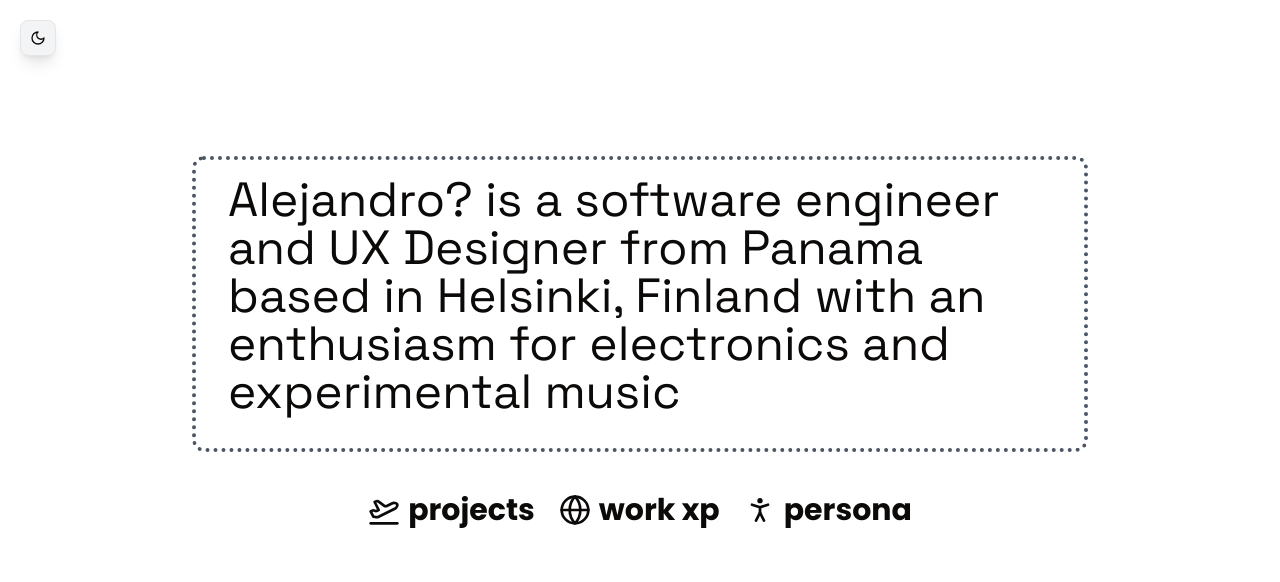
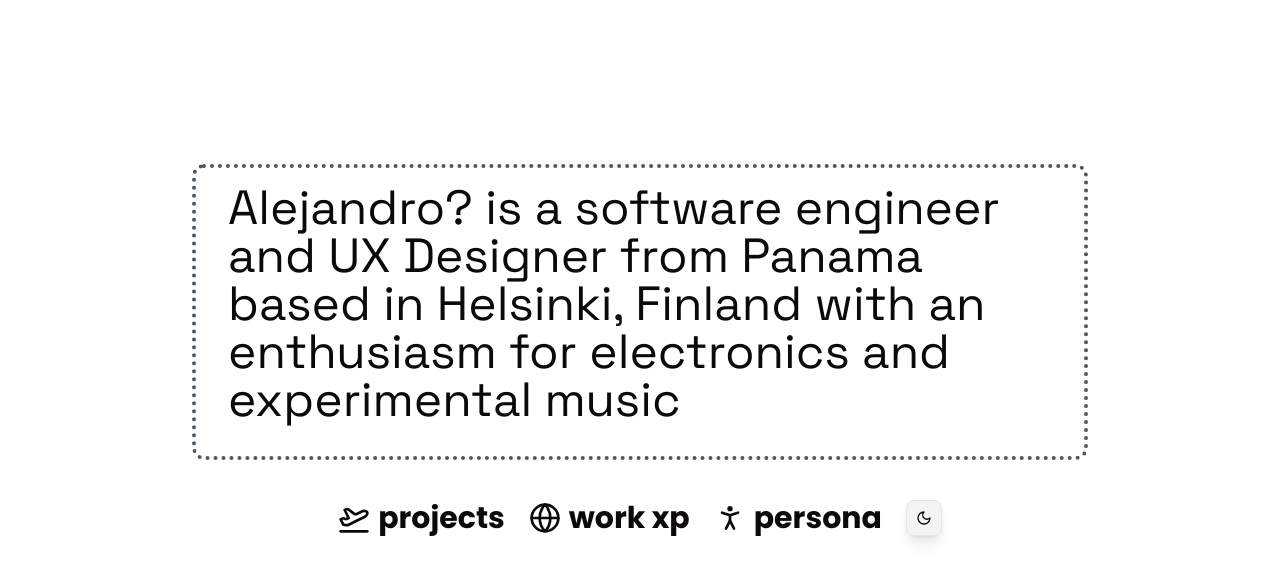
Before and after one commit to Alejo-end/portfolio, a Next.js app: page / in a window 1280 px wide. Shown: the top 582 px of the page. Built offline with nearby package versions, Linux system fonts and the light colour scheme.

Commit message:
Refactor layout and footer components; remove unused RingMenu component. Update background color for dropdowns in ExperienceList and ProjectList components.

```diff
--- a/src/app/layout.tsx
+++ b/src/app/layout.tsx
@@ -1,7 +1,6 @@
 "use client";
 import localFont from "next/font/local";
 import "./globals.css";
-import { DarkModeToggle } from "@/components/DarkModeToggle";
 import { Providers } from "./Providers";
 import { Footer } from "@/components/Footer";
 import { usePathname } from "next/navigation";
@@ -66,8 +65,7 @@ export default function RootLayout({
         className={`${hostGrotesk.variable} ${spaceGrotesk.variable} ${geistMono.variable} ${geistSans.variable} ${poppinsBold.variable} ${poppinsRegular.variable} ${poppinsMedium} ${poppinsLight.variable} antialiased`}
       >
         <Providers>
-        <div className="flex flex-row md:gap-2 py-5 pl-5">
-        <DarkModeToggle /> {/* Dark Mode Toggle */}
+        <div className="flex flex-row md:gap-2 pb-5 pt-10 md:pt-16 pl-5">
           {usePathname() === "/" ? null : <Footer />}
         </div>
         {children}
--- a/src/components/ExperienceList.tsx
+++ b/src/components/ExperienceList.tsx
@@ -30,7 +30,7 @@ export function ExperienceList({ experiences, selectedExperience, onSelectExperi
                     {isOpen ? <ChevronUp className="ml-2 h-4 w-4" /> : <ChevronDown className="ml-2 h-4 w-4" />}
                 </Button>
                 {isOpen && (
-                    <div className="mt-2 mr-4 border rounded-md shadow-sm absolute bg-zinc-900">
+                    <div className="mt-2 mr-4 border rounded-md shadow-sm absolute bg-secondary">
                         {experiences.map((experience, index) => (
                             <Button
                                 key={index}
--- a/src/components/Footer.tsx
+++ b/src/components/Footer.tsx
@@ -3,41 +3,79 @@ import React from "react";
 import { Globe, Home, PersonStandingIcon, PlaneTakeoff } from 'lucide-react';
 import Link from "next/link";
 import { usePathname } from "next/navigation";
+import { DarkModeToggle } from "./DarkModeToggle";
 
 export function Footer() {
+  const pathname = usePathname();
+  const isHomePage = pathname === "/";
+
+  if (isHomePage) {
+    // Original full-width layout for home page
+    return (
+      <div className="flex gap-2 justify-center md:gap-6 flex-wrap font-[family-name:var(--font-poppins-bold)]">
+        <Link
+          className="flex items-center gap-1 md:gap-2 hover:underline hover:underline-offset-4 text-lg sm:text-xl md:text-2xl lg:text-3xl transition-all duration-200 group"
+          href="/projects"
+        >
+          <PlaneTakeoff className="w-5 h-5 sm:w-6 sm:h-6 md:w-8 md:h-8 transition-all duration-300 group-hover:scale-110 group-hover:rotate-12 group-hover:text-blue-500" />
+          <span className="hidden sm:inline">projects</span>
+        </Link>
+        <Link
+          className="flex items-center gap-1 md:gap-2 hover:underline hover:underline-offset-4 text-lg sm:text-xl md:text-2xl lg:text-3xl transition-all duration-200 group"
+          href="/experience"
+        >
+          <Globe className="w-5 h-5 sm:w-6 sm:h-6 md:w-8 md:h-8 transition-all duration-300 group-hover:scale-110 group-hover:rotate-[360deg] group-hover:text-green-500" />
+          <span className="hidden sm:inline">work xp</span>
+        </Link>
+        <Link
+          className="flex items-center gap-1 md:gap-2 hover:underline hover:underline-offset-4 text-lg sm:text-xl md:text-2xl lg:text-3xl transition-all duration-200 group"
+          href="https://bento.me/alejoend"
+          target="_blank"
+          rel="noopener noreferrer"
+        >
+          <PersonStandingIcon className="w-5 h-5 sm:w-6 sm:h-6 md:w-8 md:h-8 transition-all duration-300 group-hover:scale-110 group-hover:-rotate-12 group-hover:text-purple-500" />
+          <span className="hidden sm:inline">persona</span>
+        </Link>
+        <DarkModeToggle />
+      </div>
+    );
+  }
+
+  // Fixed positioning for other pages - right side on mobile, left side on desktop
   return (
-    <div className={`flex gap-2 ${usePathname() === "/" ? "justify-center" : "justify-end mr-4 md:mr-0 md:ml-5"} md:gap-6 flex-wrap font-[family-name:var(--font-poppins-bold)]`}>
-      {usePathname() === "/" ? null : <Link
-        className="flex items-center gap-2 hover:underline hover:underline-offset-4 text-xl sm:text-2xl md:text-3xl"
+    <div className="fixed top-4 right-4 sm:left-4 sm:right-auto z-50 flex gap-2 justify-start md:gap-4 lg:gap-6 flex-wrap font-[family-name:var(--font-poppins-bold)] bg-background/80 backdrop-blur-sm p-3 rounded-lg shadow-lg border border-border/50">
+      <Link
+        className="flex items-center gap-1 md:gap-2 hover:underline hover:underline-offset-4 text-lg sm:text-xl md:text-2xl lg:text-3xl transition-all duration-200 group"
         href="/"
       >
-        <Home className="w-6 h-6 sm:w-8 sm:h-8" />
-        home
-      </Link>}
+        <Home className="w-5 h-5 sm:w-6 sm:h-6 md:w-8 md:h-8 transition-all duration-300 group-hover:scale-110 group-hover:-translate-y-1 group-hover:text-orange-500" />
+        <span className="hidden sm:inline">home</span>
+      </Link>
 
       <Link
-        className="flex items-center gap-2 hover:underline hover:underline-offset-4 text-xl sm:text-2xl md:text-3xl"
+        className="flex items-center gap-1 md:gap-2 hover:underline hover:underline-offset-4 text-lg sm:text-xl md:text-2xl lg:text-3xl transition-all duration-200 group"
         href="/projects"
       >
-        <PlaneTakeoff className="w-6 h-6 sm:w-8 sm:h-8" />
-        projects
+        <PlaneTakeoff className="w-5 h-5 sm:w-6 sm:h-6 md:w-8 md:h-8 transition-all duration-300 group-hover:scale-110 group-hover:rotate-12 group-hover:text-blue-500" />
+        <span className="hidden sm:inline">projects</span>
       </Link>
       <Link
-        className="flex items-center gap-2 hover:underline hover:underline-offset-4 text-xl sm:text-2xl md:text-3xl"
+        className="flex items-center gap-1 md:gap-2 hover:underline hover:underline-offset-4 text-lg sm:text-xl md:text-2xl lg:text-3xl transition-all duration-200 group"
         href="/experience"
       >
-        <Globe className="w-6 h-6 sm:w-8 sm:h-8" />
-        work xp
+        <Globe className="w-5 h-5 sm:w-6 sm:h-6 md:w-8 md:h-8 transition-all duration-300 group-hover:scale-110 group-hover:rotate-[360deg] group-hover:text-green-500" />
+        <span className="hidden sm:inline">work xp</span>
       </Link>
       <Link
-        className="flex items-center gap-2 hover:underline hover:underline-offset-4 text-xl sm:text-2xl md:text-3xl"
+        className="flex items-center gap-1 md:gap-2 hover:underline hover:underline-offset-4 text-lg sm:text-xl md:text-2xl lg:text-3xl transition-all duration-200 group"
         href="https://bento.me/alejoend"
         target="_blank"
         rel="noopener noreferrer"
       >
-        <PersonStandingIcon className="w-6 h-6 sm:w-8 sm:h-8" />
-        persona
+        <PersonStandingIcon className="w-5 h-5 sm:w-6 sm:h-6 md:w-8 md:h-8 transition-all duration-300 group-hover:scale-110 group-hover:-rotate-12 group-hover:text-purple-500" />
+        <span className="hidden sm:inline">persona</span>
       </Link>
+      <DarkModeToggle />
     </div>
   );
 }
--- a/src/components/ProjectList.tsx
+++ b/src/components/ProjectList.tsx
@@ -32,7 +32,7 @@ export function ProjectList({ projects, selectedProject, onSelectProject }: Proj
                     {isOpen ? <ChevronUp className="ml-2 h-4 w-4" /> : <ChevronDown className="ml-2 h-4 w-4" />}
                 </Button>
                 {isOpen && (
-                    <div className="mt-2 mr-4 border rounded-md shadow-sm absolute bg-zinc-900">
+                    <div className="mt-2 mr-4 border rounded-md shadow-sm absolute bg-secondary">
                         {projects.map((project, index) => (
                             <Button
                                 key={index}
--- a/src/components/RingMenu.tsx
+++ /dev/null
@@ -1,57 +0,0 @@
-"use client";
-
-import { useState } from "react";
-import { usePathname } from "next/navigation";
-import Link from "next/link";
-import { Home, Briefcase, User, Code, Menu, X } from 'lucide-react';
-import { Button } from "@/components/ui/button";
-
-const menuItems = [
-    { name: "Home", icon: Home, path: "/" },
-    { name: "XP", icon: Code, path: "/experience" },
-    { name: "Projects", icon: Briefcase, path: "/projects" },
-    { name: "Persona", icon: User, path: "https://bento.me/alejoend" },
-];
-
-export default function RingMenu() {
-    const [isOpen, setIsOpen] = useState(false);
-    const pathname = usePathname();
-
-    const toggleMenu = () => setIsOpen(!isOpen);
-
-    return (
-        <div className="z-50 flex items-center gap-2">
-            <Button
-                variant="outline"
-                size="icon"
-                onClick={toggleMenu}
-                className="bg-secondary/50 shadow-lg rounded-lg dark:bg-secondary/50"
-            >
-                {isOpen ? <X className="h-4 w-4" /> : <Menu className="h-4 w-4" />}
-            </Button>
-            {isOpen && (
-                <div className="mt-2 bg-secondary/100 shadow-lg rounded-lg w-42 text-lg font-[family-name:var(--font-space-grotesk)] dark:bg-secondary/100">
-                    {menuItems.map((item, index) => {
-                        const Icon = item.icon;
-                        const isSelected = pathname === item.path;
-
-                        return (
-                            <Link
-                                href={item.path}
-                                key={index}
-                                className={`flex items-center space-x-2 px-3 py-2 mb-2 rounded-lg transition-colors ${isSelected
-                                        ? "border-4 border-black font-bold bg-secondary px-2 dark:border-white dark:bg-secondary"
-                                        : "text-gray-900 hover:bg-gray dark:text-gray-100 dark:hover:bg-secondary/80"
-                                    }`}
-                                onClick={() => setIsOpen(false)}
-                            >
-                                <Icon className="w-5 h-5" />
-                                <span className="font-[family-name:var(--font-space-grotesk)]">{item.name}</span>
-                            </Link>
-                        );
-                    })}
-                </div>
-            )}
-        </div>
-    );
-}
```
